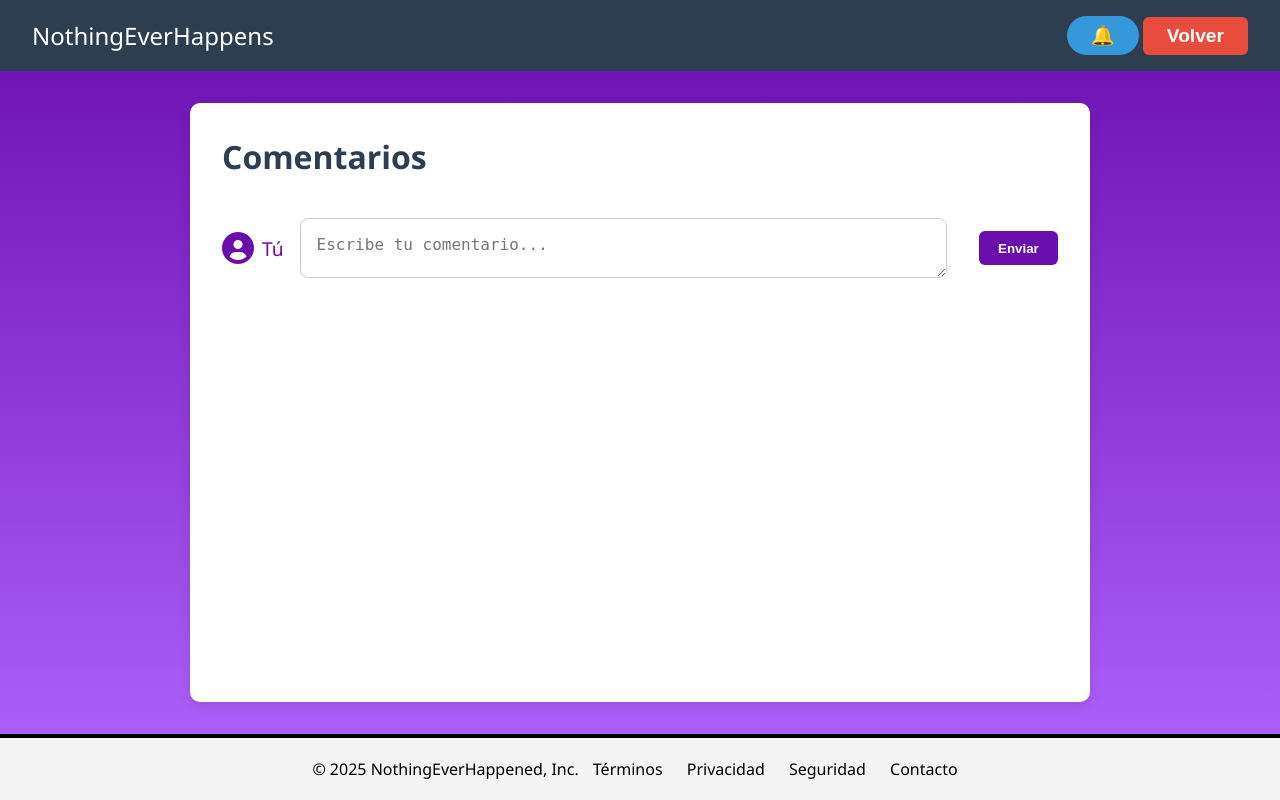
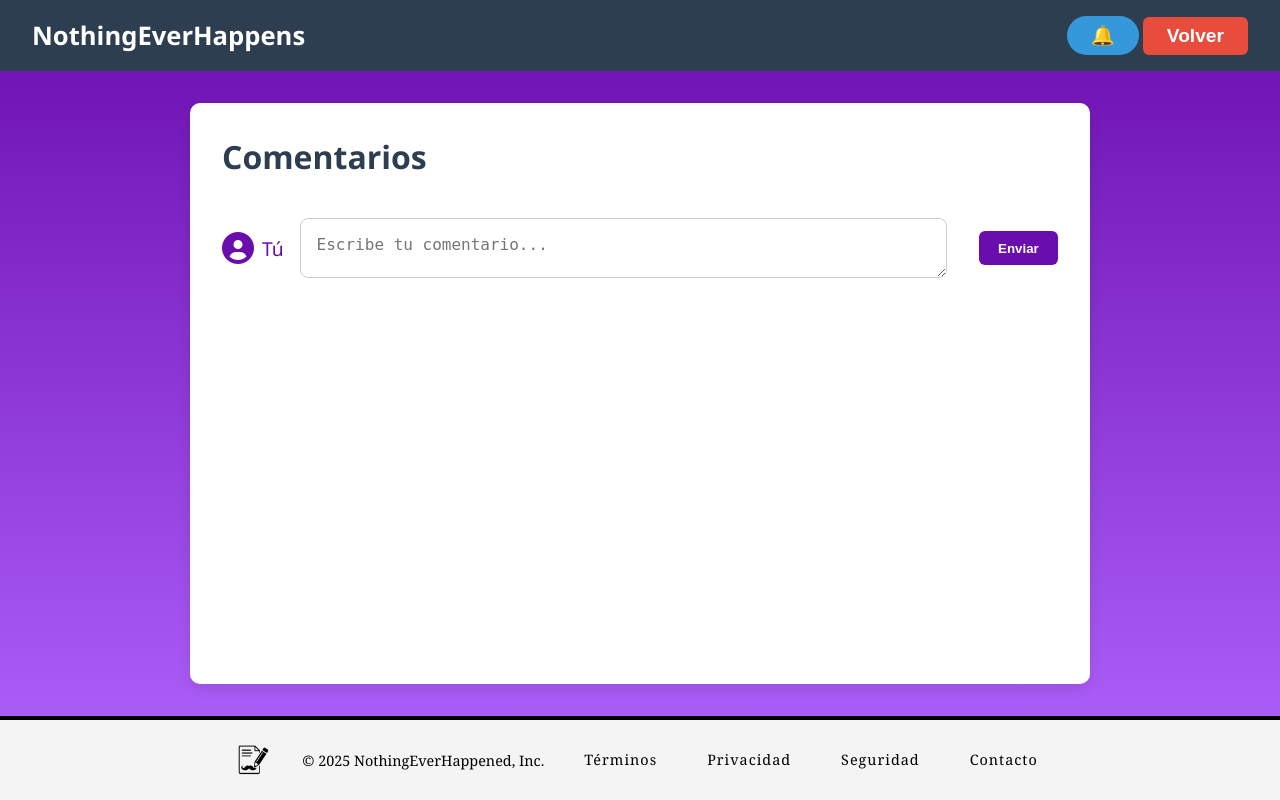
Before and after one commit to ElZorroZ/ProyectoNothingEverHappend, a web app: page /ComentariosWEB/comentarios.html in a window 1280 px wide. Run offline with its HTML, style and script files only (its server is not run), Linux system fonts and the light colour scheme; data that the repository does not hold is empty.

Commit message:
mejora del footer y el logo y el NothingEverHappens

```diff
--- a/Frontend/WEB/ComentariosWEB/comentarios.html
+++ b/Frontend/WEB/ComentariosWEB/comentarios.html
@@ -44,6 +44,7 @@
 
     <footer class="footer-info">
       <div class="footer-right">
+        <img src="../images/Logo.png" alt="Logo" class="footer-logo">
         <span>© 2025 NothingEverHappened, Inc.</span>
         <a href="#">Términos</a>
         <a href="#">Privacidad</a>
--- a/Frontend/WEB/css/styles_comentarios.css
+++ b/Frontend/WEB/css/styles_comentarios.css
@@ -33,6 +33,11 @@ body {
   font-size: 1.5rem;
   text-decoration: none;
   color: white;
+}
+
+.logo {
+  font-size: 1.6rem;
+  font-weight: bold;
 }
 
 .dashboard-actions .back-btn {
@@ -157,9 +162,26 @@ body {
   color: black;
 }
 
+.footer-right {
+  display: flex;
+  align-items: center;
+  gap: 30px;
+  flex-wrap: wrap;
+  font-family: 'Georgia', serif;
+  font-size: 0.9rem;
+}
+
+.footer-logo {
+  height: 40px;
+  width: auto;
+}
+
 .footer-info a {
   color: #000000;
   text-decoration: none;
+  font-weight: normal;
+  letter-spacing: 1px;
+  line-height: 1.5;
   margin: 0 10px;
 }
 
```
